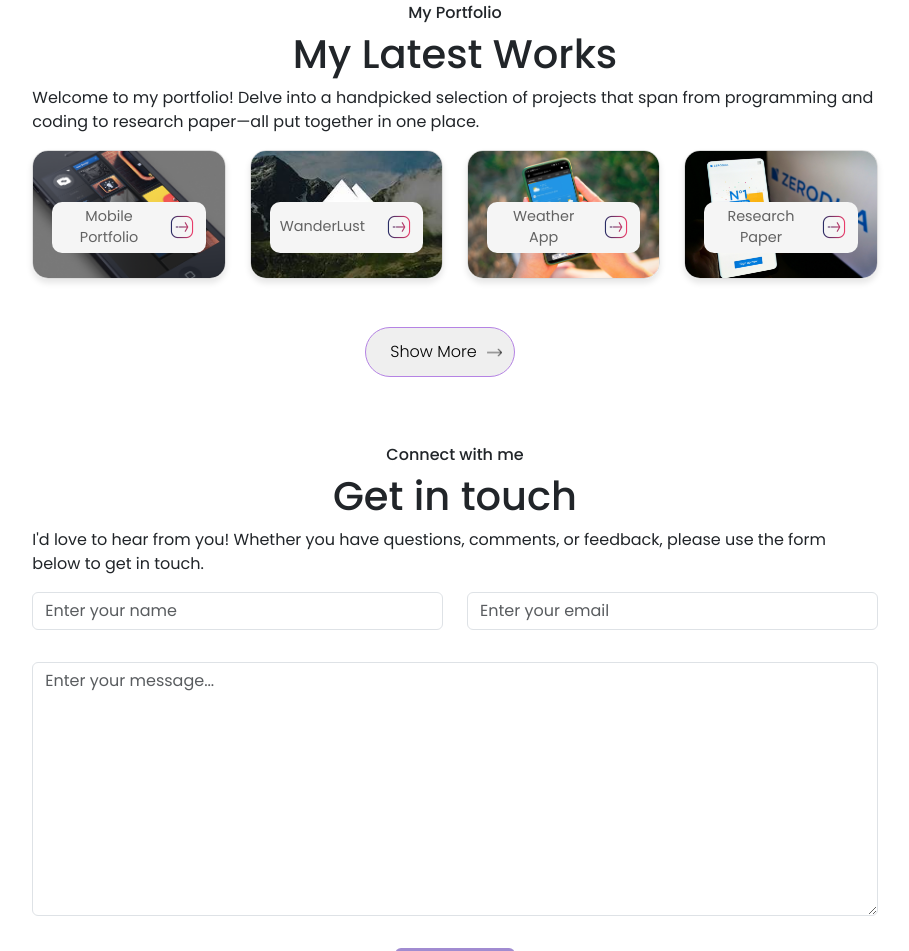
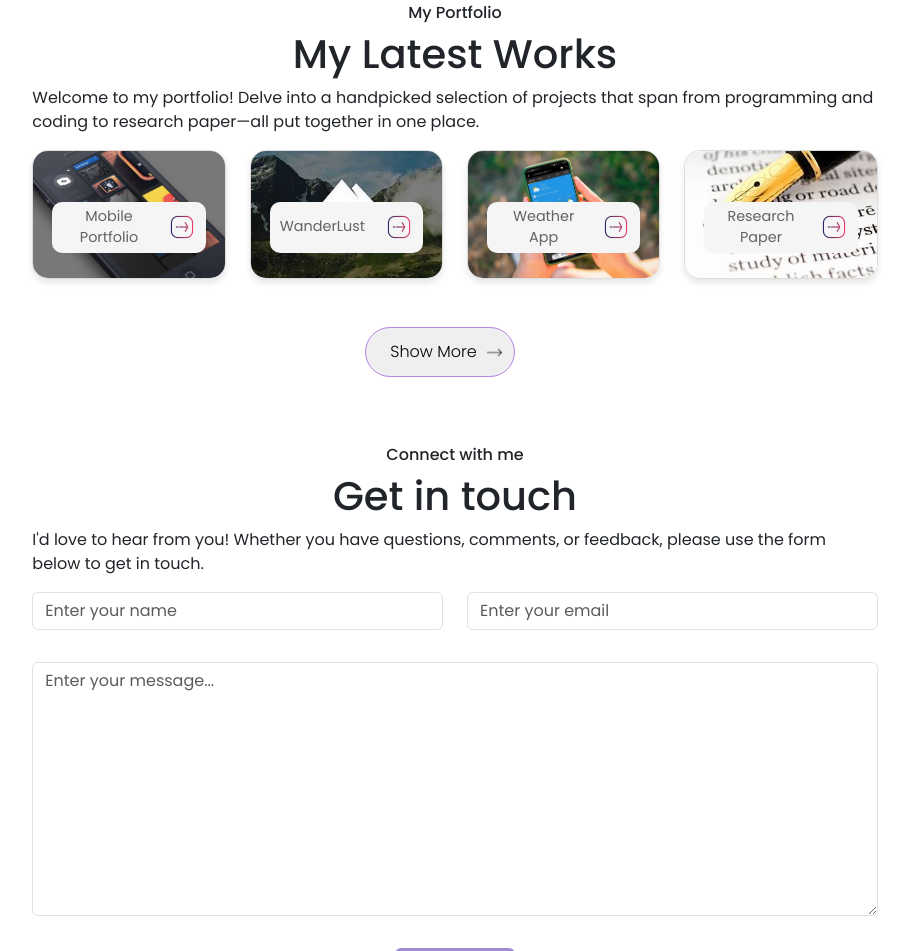
Before and after one commit to RitikaMalik71/Portfolio, a plain HTML site: page index.html in a window 1280 px wide. Shown: the part 1527-2478 px from the top of the page, without its empty margins (185-1094 px from the left). Drawn offline with nearby package versions, Linux system fonts and the light colour scheme.

Commit message:
adding photo

```diff
--- a/index.html
+++ b/index.html
@@ -227,7 +227,7 @@
           <!-- Project Card 5 -->
           <div class="col-lg-3 col-md-4 col-sm-6 col-12 mb-4">
             <div class="Card position-relative">
-              <img src="public/zerodha3.png" alt="research paper" class="card-img-top project-img">
+              <img src="public/research.jpg" alt="research paper" class="card-img-top project-img">
               <div class="overlay">
                 <span>Research Paper</span>
                 <a href="https://doi.org/10.1109/ICBDS61829.2024.10837054"><img class="alignicons" style="height: 15px" src="public/linkk.png" alt=""></a>
```
Also changed, not shown: public/research.jpg (added).
